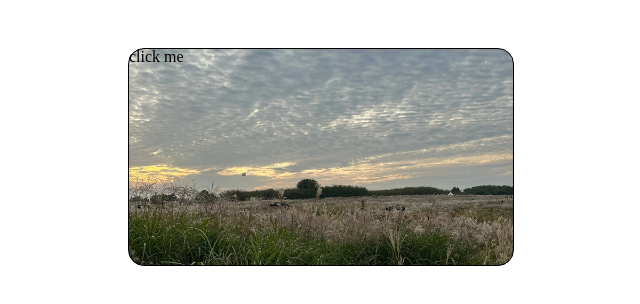
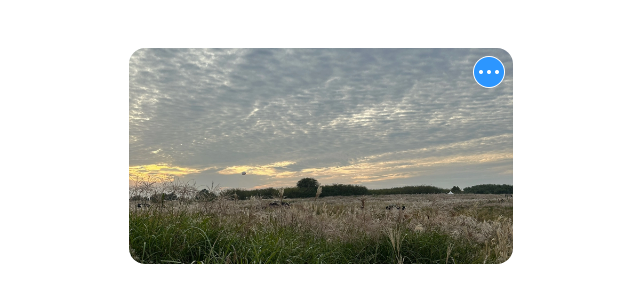
Before and after one commit to sjh50200/react, a React (Vite) app in the folder design-patterns/: page /compound-pattern in a window 1280 px wide. Shown: the top 304 px of the page, without its empty margins (319-959 px from the left). Built offline with nearby package versions, Linux system fonts and the light colour scheme.

Commit message:
design: compound pattern 아이템 스타일 입히기

```diff
--- a/design-patterns/src/component/compound/component/FlyOut/index.tsx
+++ b/design-patterns/src/component/compound/component/FlyOut/index.tsx
@@ -1,6 +1,8 @@
 import React, { PropsWithChildren, useContext } from 'react';
 import { createContext, useState } from 'react';
 import { FlyOutContextType } from '../../common/type';
+import * as S from './style';
+import More from '../../../../assets/more.png';
 
 export const FlyOutContext = createContext<FlyOutContextType>(null!);
 
@@ -14,19 +16,26 @@ const FlyOut = ({ children }: PropsWithChildren) => {
   );
 };
 
-const Toggle = () => {
+const Toggle = ({ children }: PropsWithChildren) => {
   const { open, toggle } = useContext(FlyOutContext);
 
-  return <div onClick={() => toggle(!open)}>click me</div>;
+  return (
+    <S.MoreItemsContainer>
+      <S.MoreImageCanvas onClick={() => toggle(!open)}>
+        <S.MoreImage src={More} />
+      </S.MoreImageCanvas>
+      {children}
+    </S.MoreItemsContainer>
+  );
 };
 
 const List = ({ children }: PropsWithChildren) => {
   const { open } = useContext(FlyOutContext);
-  return open ? <ul>{children}</ul> : null;
+  return open ? <S.MoreList>{children}</S.MoreList> : null;
 };
 
 const Item = ({ children }: PropsWithChildren) => {
-  return <li>{children}</li>;
+  return <S.MoreItem>{children}</S.MoreItem>;
 };
 
 FlyOut.Toggle = Toggle;
--- /dev/null
+++ b/design-patterns/src/component/compound/component/FlyOut/style.ts
@@ -0,0 +1,39 @@
+import styled from 'styled-components';
+
+export const MoreItemsContainer = styled.div`
+  position: absolute;
+  right: 0.5rem;
+  top: 0.5rem;
+`;
+
+export const MoreImageCanvas = styled.div`
+  background-color: white;
+  width: 2rem;
+  height: 2rem;
+  border-radius: 50%;
+  cursor: pointer;
+`;
+
+export const MoreImage = styled.img`
+  width: 2rem;
+  height: 2rem;
+`;
+
+export const MoreList = styled.ul`
+  position: absolute;
+  right: 80%;
+  top: 120%;
+  display: grid;
+  grid-template-column: row;
+`;
+
+export const MoreItem = styled.li`
+  font-size: 1.2rem;
+  padding: 0.5rem 1rem;
+  color: white;
+  cursor: pointer;
+  background-color: #2b96ff;
+  :hover {
+    background-color: rgba(43, 150, 254, 0.7);
+  }
+`;
--- a/design-patterns/src/component/compound/component/FlyOutMenu/index.tsx
+++ b/design-patterns/src/component/compound/component/FlyOutMenu/index.tsx
@@ -4,11 +4,12 @@ import FlyOut from '../FlyOut';
 const FlyOutMenu = () => {
   return (
     <FlyOut>
-      <FlyOut.Toggle />
-      <FlyOut.List>
-        <FlyOut.Item>Edit</FlyOut.Item>
-        <FlyOut.Item>Delete</FlyOut.Item>
-      </FlyOut.List>
+      <FlyOut.Toggle>
+        <FlyOut.List>
+          <FlyOut.Item>Edit</FlyOut.Item>
+          <FlyOut.Item>Delete</FlyOut.Item>
+        </FlyOut.List>
+      </FlyOut.Toggle>
     </FlyOut>
   );
 };
--- a/design-patterns/src/component/compound/component/ImageBox/style.ts
+++ b/design-patterns/src/component/compound/component/ImageBox/style.ts
@@ -1,10 +1,11 @@
 import styled, { css } from 'styled-components';
 
 export const ImageBoxContainer = styled.div<{ backgroundImage: string }>`
-  border: 1px solid black;
   width: calc(16rem * 1.5);
   height: calc(9rem * 1.5);
   border-radius: 1rem;
+  position: relative;
+
   ${({ backgroundImage }) =>
     backgroundImage &&
     css`
```
Also changed, not shown: design-patterns/src/component/compound/component/FlyOutMenu/style.ts (added).
